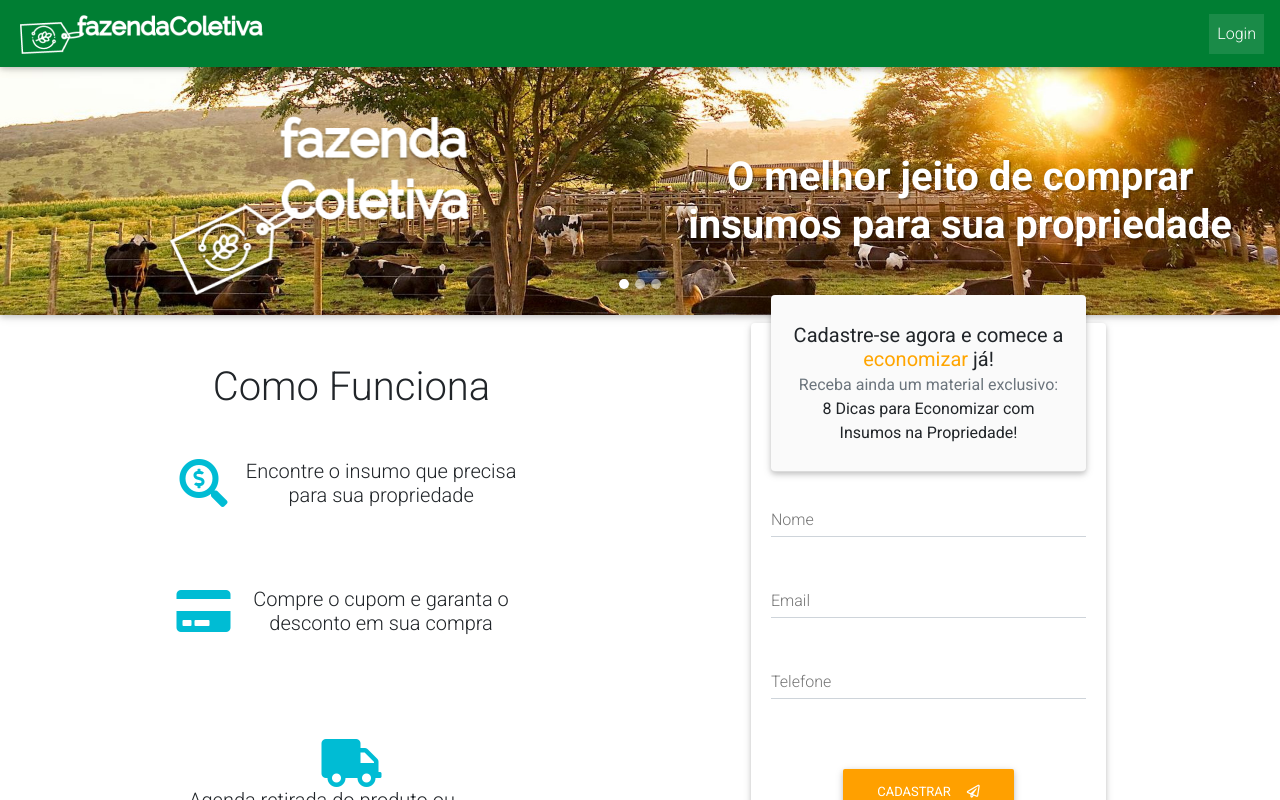
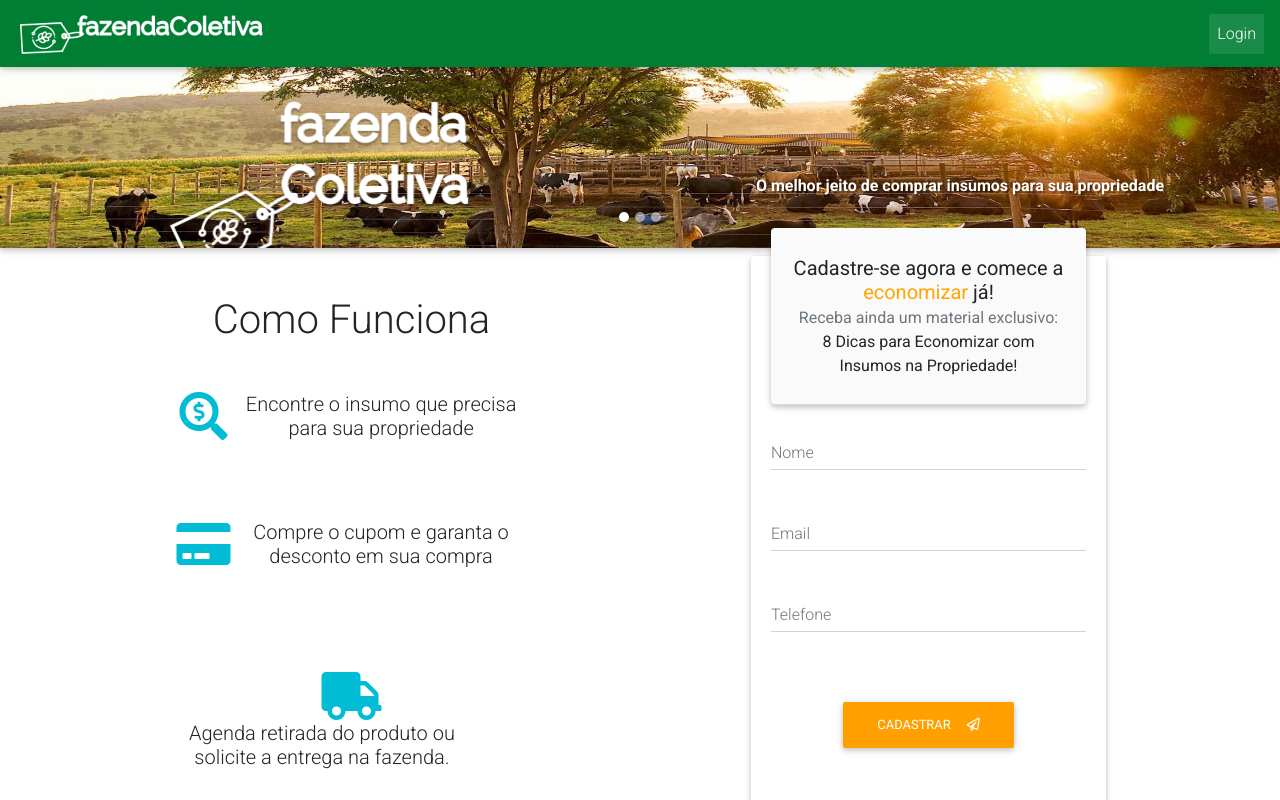
Before and after one commit to romulo5/fcoletiva, a React (Create React App) app: page / in a window 1280 px wide. Shown: the top 800 px of the page. Built offline with nearby package versions, Linux system fonts and the light colour scheme.

Commit message:
Ajustes layout
Ajustes banner.

```diff
--- a/src/App.js
+++ b/src/App.js
@@ -233,7 +233,8 @@
                 <p className="font-weight-normal dark-grey-text">
                   <MDBIcon className="fa fa-quote-left pr-2" />
                   Com o fazenda Coletiva, eu reduzi meus
-custos com de insumos em 15%. Tudo isso por que passei a comprar individualmente, mas em escala.
+                  custos com de insumos em 15%. Tudo isso por
+                  que passei a comprar individualmente, mas em escala.
                 </p>
               </MDBCol>
               <MDBCol md="4" className="mb-md-0 mb-5 ">
--- a/src/components/BannerItem.js
+++ b/src/components/BannerItem.js
@@ -4,19 +4,19 @@
 
 const BannerItem = ({image}) =>{
     return (
-        <div className="view">
+        <div className="view banner">
                 <img
-                  className="d-block w-100"
+                  className="d-block w-100 bannerImg"
                   src={image}
                   alt="First slide"
                 />
                 <div className="mask ">
                   <div className="container mw-100 h-100">
                     <div className="row  h-100 d-flex">
-                      <div className="col-6 pt-5 text-center align-self-center ">
+                      <div className="col-6 pt-5 text-center align-self-center  ">
                         <img
                           src={logo}
-                          className=" img-fluid d-inline w-50 text-center"
+                          className="  logoPrincipal d-inline w-50 text-center"
                           alt="logo"
                         />
                       </div>
--- a/src/components/bannerItem.css
+++ b/src/components/bannerItem.css
@@ -3,6 +3,19 @@
     text-shadow: 2px 2px rgb(0, 0, 0 , .25);
 }
 
+.banner {
+    height: 200px;
+}
+
+.bannerImg {
+    height: 200px;
+}
+
+.h1-responsive {
+    font-size: 1em;
+}
+
 .logoPrincipal {
-    box-shadow: 12px 12px 29px #555;
-    }
+    width: 273px;
+
+}
--- a/src/components/footer.css
+++ b/src/components/footer.css
@@ -2,3 +2,23 @@
     font-weight: bold;
 
 }
+.footer {
+    height: 180px;
+  }
+  .insta:hover {
+    /* height: 5em; */
+    background-color: green;
+  }
+  .face:hover {
+    background-color: green;
+  }
+  .twitter:hover {
+    background-color: green;
+  }
+  .logo {
+    height: 13em;
+    margin-right: 20%;
+  }
+  .logo:hover {
+    height: 15em;
+  }
```
